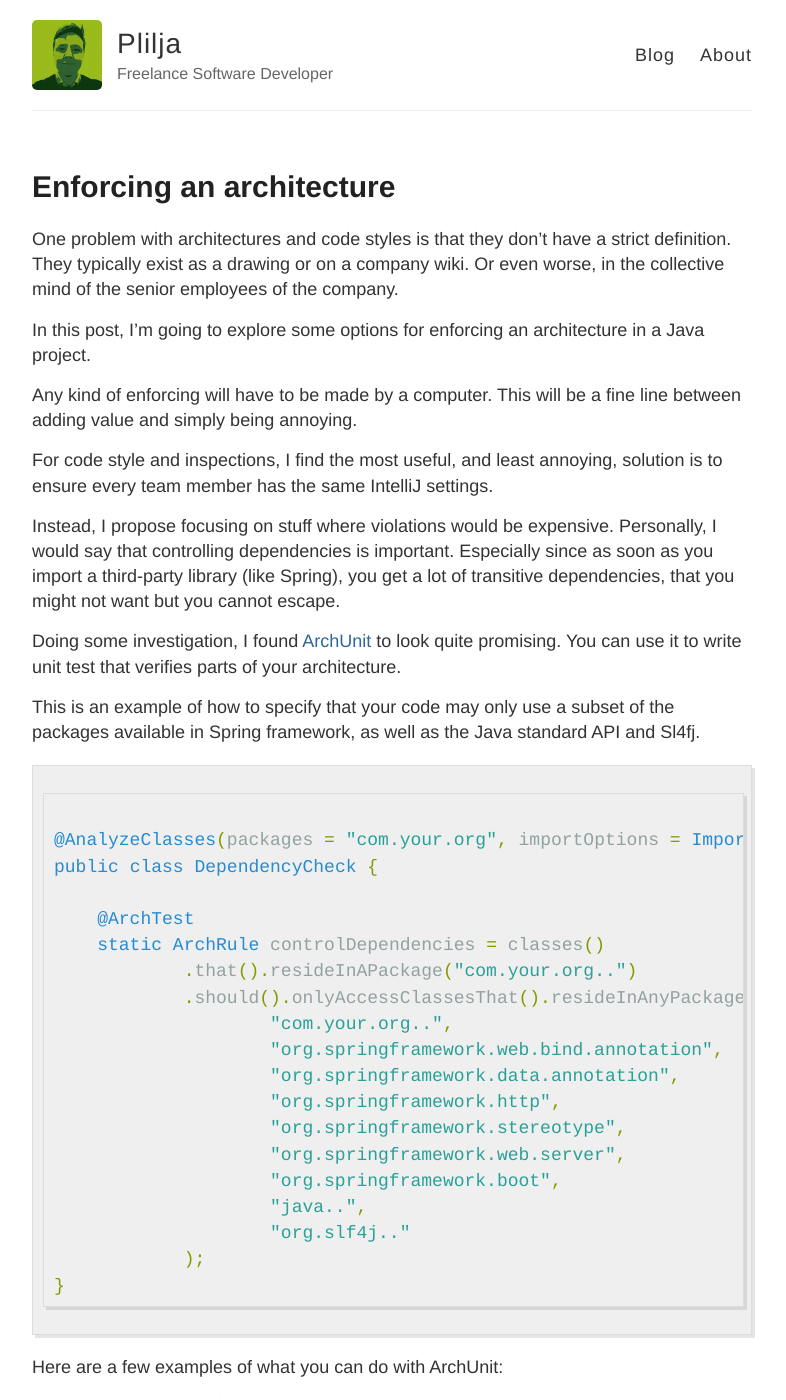
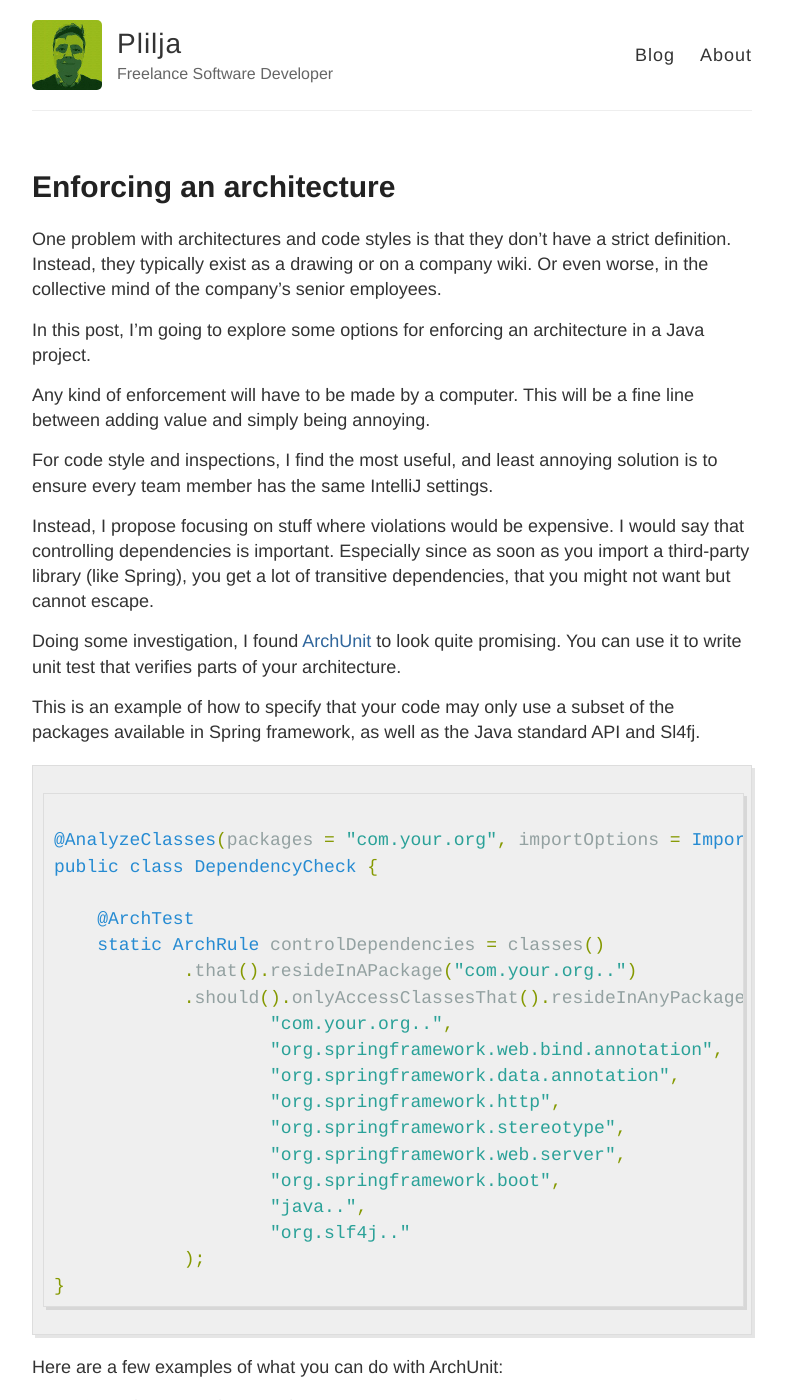
Before and after one commit to plilja/plilja.github.io, a Jekyll site: the page built from _posts/2020-04-26-enforcing-an-architecture.md, in a window 1280 px wide and 1400 px high. Shown: the whole window, without its empty margins (248-1034 px from the left). Built offline with Jekyll 4.4.1, drawn with Linux system fonts in a browser that asks for light colours; some of the changed text lies outside the part shown.

Commit message:
Update post

```diff
--- a/_posts/2020-04-26-enforcing-an-architecture.md
+++ b/_posts/2020-04-26-enforcing-an-architecture.md
@@ -5,27 +5,27 @@
 ---
 
 One problem with architectures and code styles is that
-they don't have a strict definition. They typically
+they don't have a strict definition. Instead, they typically
 exist as a drawing or on a company wiki. Or even worse,
-in the collective mind of the senior employees of the company.
+in the collective mind of the company's senior employees.
 
 In this post, I'm going to explore some options for enforcing
 an architecture in a Java project.
 
-Any kind of enforcing will have to be made
+Any kind of enforcement will have to be made
 by a computer. This will be a fine line between
 adding value and simply being annoying.
 
 For code style and inspections, I find the most useful,
-and least annoying, solution is to ensure every team
+and least annoying solution is to ensure every team
 member has the same IntelliJ settings.
 
 Instead, I propose focusing on stuff where violations
-would be expensive. Personally, I would say that
+would be expensive. I would say that
 controlling dependencies is important. Especially since
 as soon as you import a third-party library (like Spring),
 you get a lot of transitive dependencies, that you might
-not want but you cannot escape.
+not want but cannot escape.
 
 Doing some investigation, I found [ArchUnit](https://www.archunit.org) to
 look quite promising. You can use it to write unit test that verifies
@@ -58,10 +58,10 @@
 
 Here are a few examples of what you can do with ArchUnit:
 * Enforce that no package cycles are present
-* Enforce that in a layered architecture, dependencies flow one way (GUI -> Logic -> Persistence for example)
-* Enforce that an api-package does not access an impl-package
-* Enforce that an impl-package A does not access impl-package B (only api-package B)
-* Enforcing naming conventions (for example all classes annotated with @RestController should be named ...Controller)
+* Enforce that in a layered architecture, dependencies flow one way (GUI -> Logic -> Persistence, for example)
+* Enforce that an API-package does not access an impl-package
+* Enforce that an impl-package A does not access impl-package B (only API-package B)
+* Enforcing naming conventions (for example, all classes annotated with @RestController should be named ...Controller)
 
 Here is a link to the [documentation](https://www.archunit.org/userguide/html/000_Index.html) for ArchUnit.
 
```
